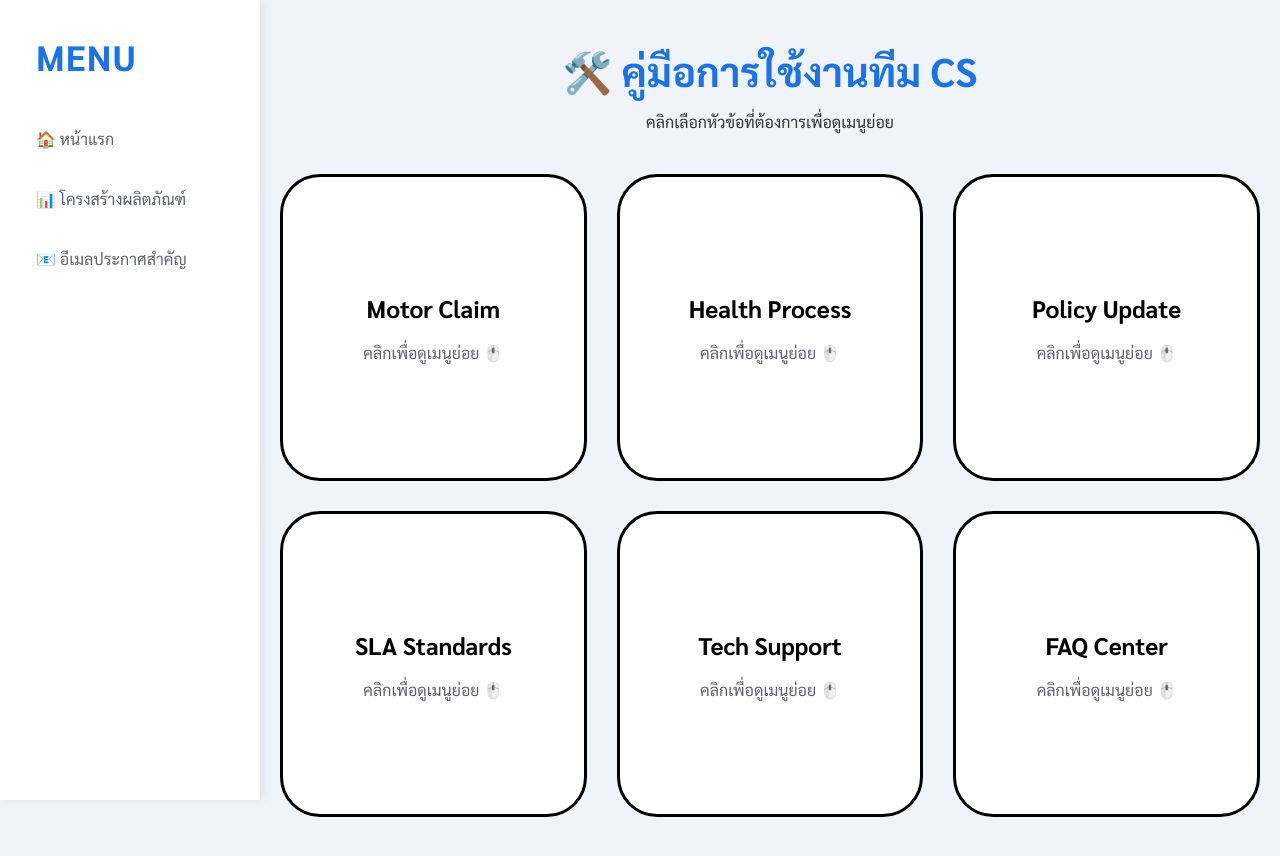
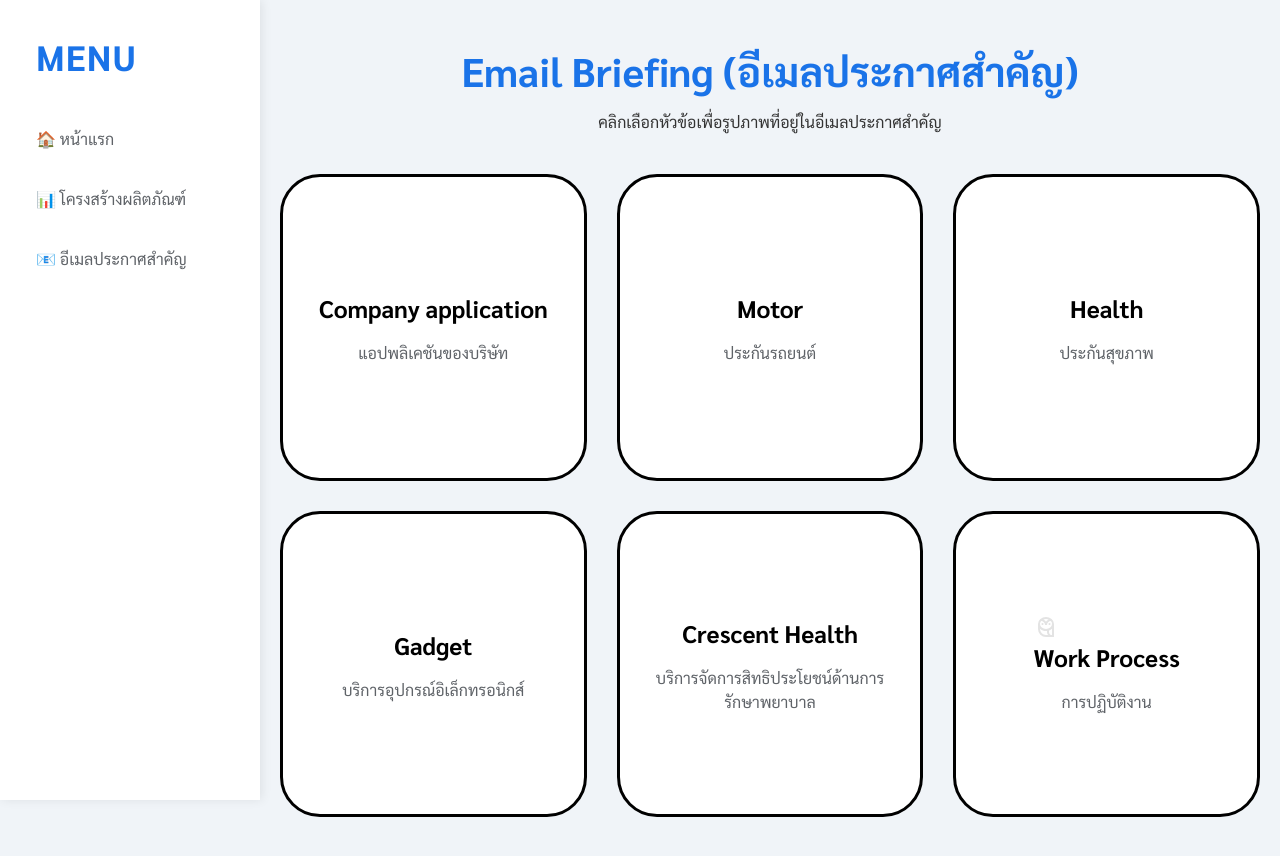
Before and after one commit to porpaperclip-lab/emailbriefing, a plain HTML site: page index.html in a window 1280 px wide. Drawn offline with nearby package versions, Linux system fonts and the light colour scheme.

Commit message:
Update index.html

```diff
--- a/index.html
+++ b/index.html
@@ -215,34 +215,34 @@
     </nav>
 
     <div class="page-header">
-        <h1>🛠️ คู่มือการใช้งานทีม CS</h1>
-        <p>คลิกเลือกหัวข้อที่ต้องการเพื่อดูเมนูย่อย</p>
+        <h1>Email Briefing (อีเมลประกาศสำคัญ)</h1>
+        <p>คลิกเลือกหัวข้อเพื่อรูปภาพที่อยู่ในอีเมลประกาศสำคัญ</p>
     </div>
 
     <div class="grid-container">
         <div class="manual-card" onclick="openModal('modal1')">
-            <div class="header-text">Motor Claim</div>
-            <div class="body-text">คลิกเพื่อดูเมนูย่อย 🖱️</div>
+            <div class="header-text">Company application</div>
+            <div class="body-text">แอปพลิเคชันของบริษัท</div>
         </div>
         <div class="manual-card" onclick="openModal('modal2')">
-            <div class="header-text">Health Process</div>
-            <div class="body-text">คลิกเพื่อดูเมนูย่อย 🖱️</div>
+            <div class="header-text">Motor</div>
+            <div class="body-text">ประกันรถยนต์</div>
         </div>
         <div class="manual-card" onclick="openModal('modal3')">
-            <div class="header-text">Policy Update</div>
-            <div class="body-text">คลิกเพื่อดูเมนูย่อย 🖱️</div>
+            <div class="header-text">Health</div>
+            <div class="body-text">ประกันสุขภาพ</div>
         </div>
         <div class="manual-card" onclick="openModal('modal4')">
-            <div class="header-text">SLA Standards</div>
-            <div class="body-text">คลิกเพื่อดูเมนูย่อย 🖱️</div>
+            <div class="header-text">Gadget</div>
+            <div class="body-text">บริการอุปกรณ์อิเล็กทรอนิกส์</div>
         </div>
         <div class="manual-card" onclick="openModal('modal5')">
-            <div class="header-text">Tech Support</div>
-            <div class="body-text">คลิกเพื่อดูเมนูย่อย 🖱️</div>
+            <div class="header-text">Crescent Health</div>
+            <div class="body-text">บริการจัดการสิทธิประโยชน์ด้านการรักษาพยาบาล</div>
         </div>
         <div class="manual-card" onclick="openModal('modal6')">
-            <div class="header-text">FAQ Center</div>
-            <div class="body-text">คลิกเพื่อดูเมนูย่อย 🖱️</div>
+            <div class="header-text"><svg xmlns="http://www.w3.org/2000/svg" height="24px" viewBox="0 -960 960 960" width="24px" fill="#e3e3e3"><path d="M480-80q-134 0-227-93t-93-227v-200q0-122 96-201t224-79q128 0 224 79t96 201v520H480Zm0-80h80q-19-25-29.5-55.5T520-280v-42q-10 1-20 1.5t-20 .5q-67 0-129.5-23.5T240-415v15q0 100 70 170t170 70Zm120-120q0 50 35 85t85 35v-255q-26 26-56 44.5T600-340v60ZM440-560q0-66-45-111t-109-48q-22 24-34 54t-12 65q0 89 72.5 144.5T480-400q95 0 167.5-55.5T720-600q0-35-12-65.5T674-720q-64 2-109 48t-45 112h-80Zm-128.5-11.5Q300-583 300-600t11.5-28.5Q323-640 340-640t28.5 11.5Q380-617 380-600t-11.5 28.5Q357-560 340-560t-28.5-11.5Zm280 0Q580-583 580-600t11.5-28.5Q603-640 620-640t28.5 11.5Q660-617 660-600t-11.5 28.5Q637-560 620-560t-28.5-11.5ZM370-778q34 14 62 37t48 52q20-29 47.5-52t61.5-37q-25-11-52.5-16.5T480-800q-29 0-56.5 5.5T370-778Zm430 618H520h280Zm-320 0q-100 0-170-70t-70-170q0 100 70 170t170 70h80-80Zm120-120q0 50 35 85t85 35q-50 0-85-35t-35-85ZM480-689Z"/></svg>Work Process</div>
+            <div class="body-text">การปฏิบัติงาน</div>
         </div>
     </div>
 
```
